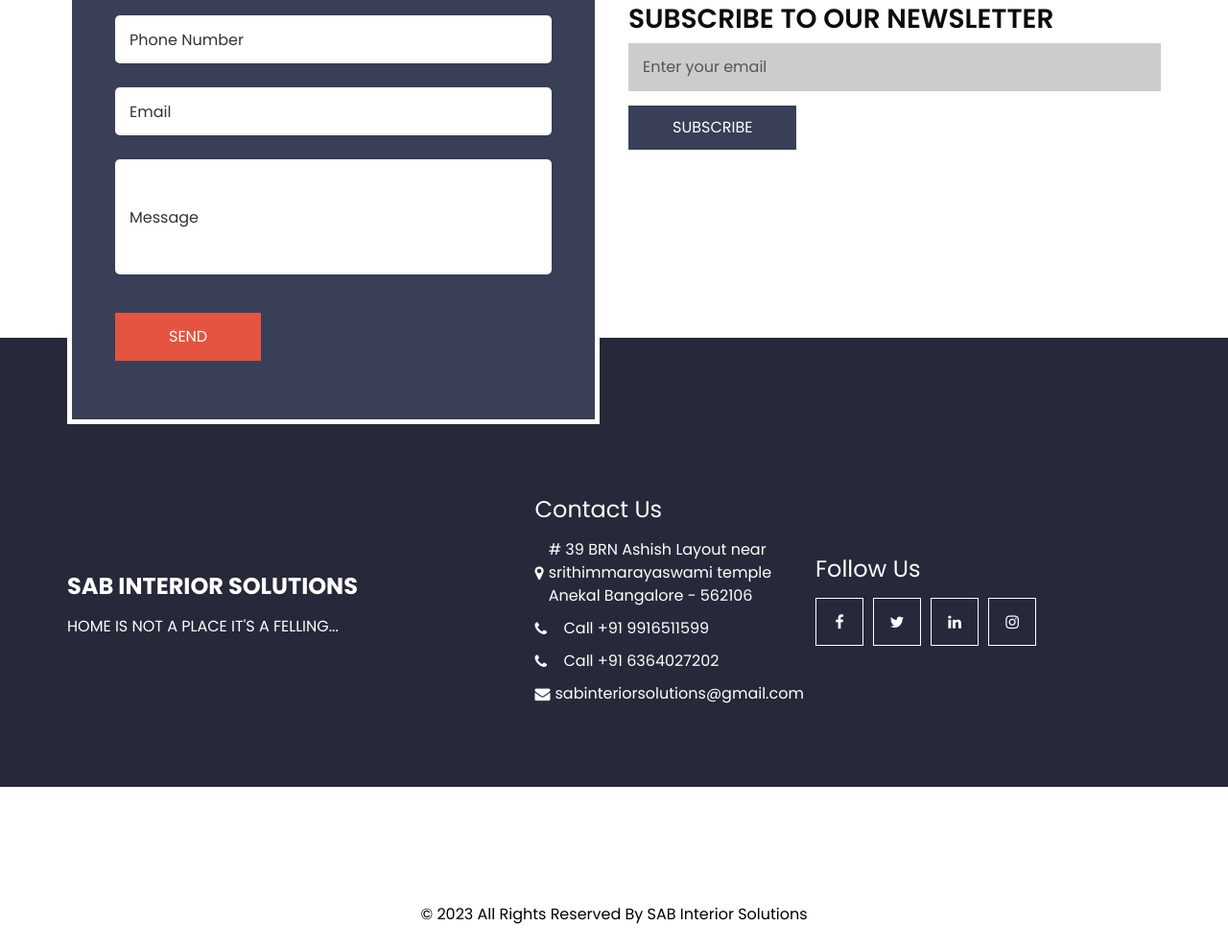
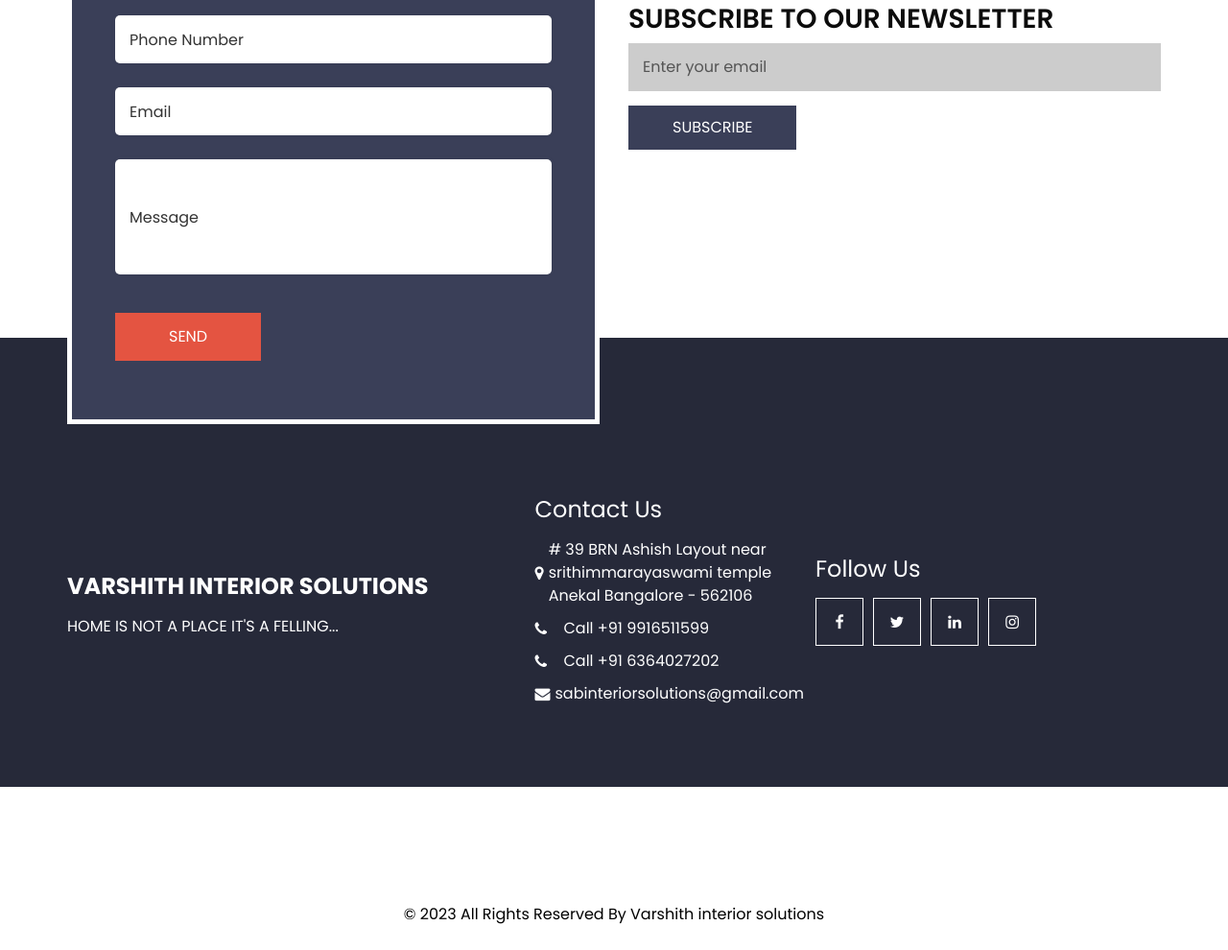
Before and after one commit to Bharath1991Kumar/sabinteriorssolutions, a plain HTML site: page contact-us.html in a window 1280 px wide. Shown: the part 177-1167 px from the top of the page at 96% size. Drawn offline with Linux system fonts and the light colour scheme.

Commit message:
Update contact-us.html

```diff
--- a/contact-us.html
+++ b/contact-us.html
@@ -12,7 +12,7 @@
   <meta name="author" content="" />
   <link rel="icon" href="images/favicon.png" type="image/gif" />
 
-  <title>SAB Interior Solutions</title>
+  <title>Varshith interior solutions</title>
 
   <!-- bootstrap core css -->
   <link rel="stylesheet" type="text/css" href="css/bootstrap.css" />
@@ -113,7 +113,7 @@
             <h4>
               <a href="index.html" class="navbar-brand m-0 p-0">
                 <span>
-                  SAB Interior Solutions
+                  Varshith interior solutions
                 </span>
               </a>
             </h4>
@@ -185,7 +185,7 @@
 	<br>
       <p>
         &copy; <span id="displayYear"></span> All Rights Reserved By
-        SAB Interior Solutions</a>
+        Varshith interior solutions</a>
       </p>
     </div>
   </footer>
```
